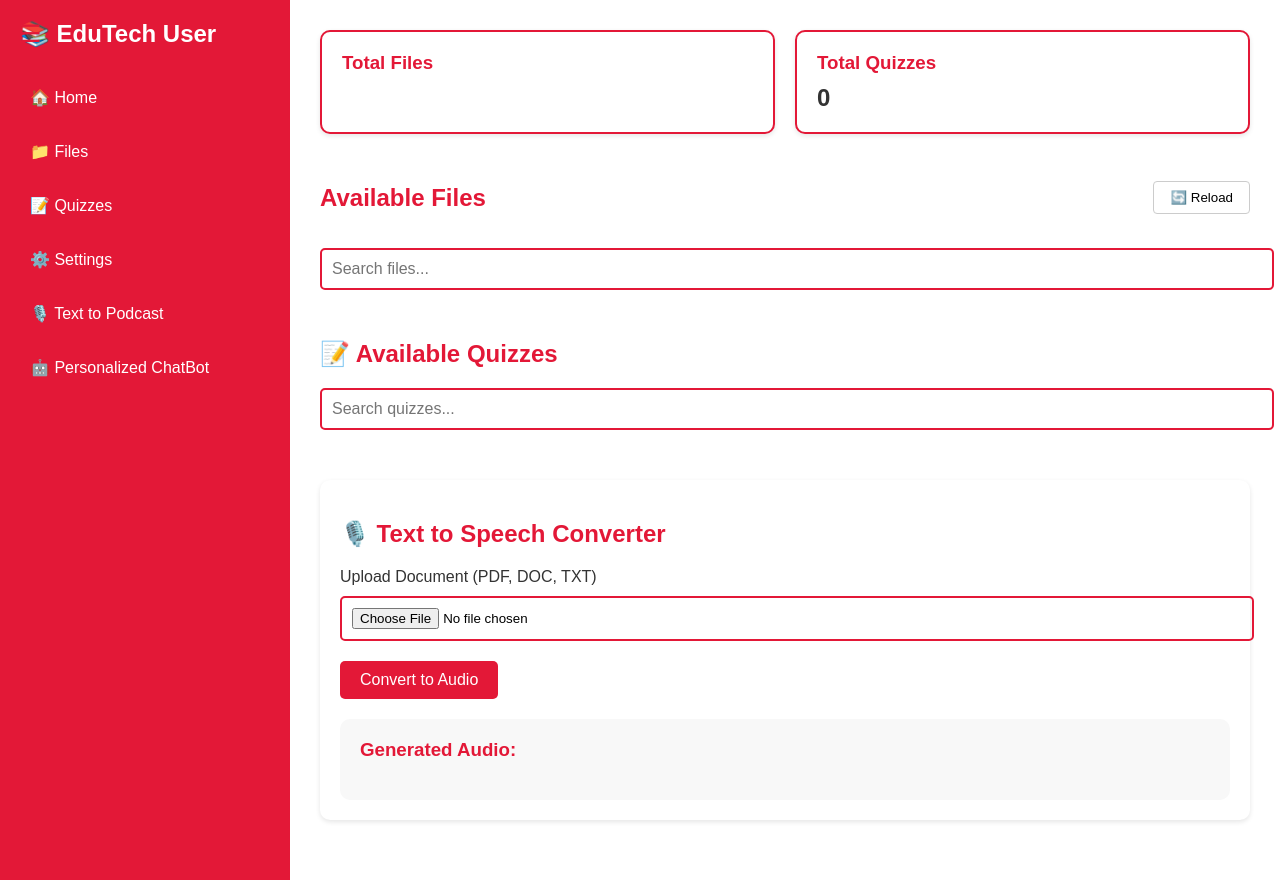
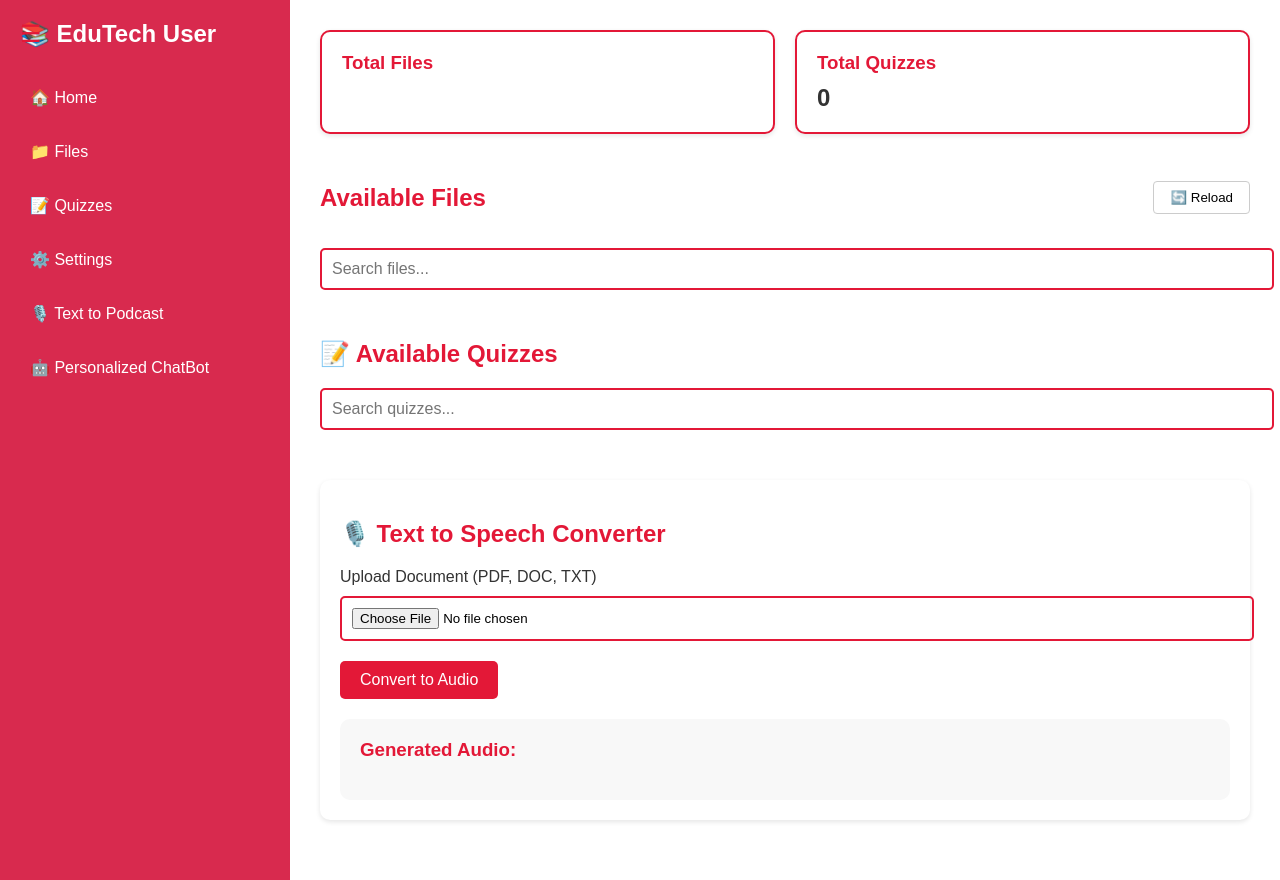
Before and after one commit to Shivam10-7/webuni-gh-pages, a Flask app: page /user in a window 1280 px wide. Run offline with Flask 3, Linux system fonts and the light colour scheme.

Commit message:
changes in admin and user

```diff
--- a/templates/admin.html
+++ b/templates/admin.html
@@ -342,7 +342,7 @@
             <h1>EduTech</h1>
             <nav>
                 <ul>
-                    <li><a href="#home"><i class="fas fa-home"></i> Home</a></li>
+                    <li><a href="/"><i class="fas fa-home"></i> Home</a></li>
                     <li><a href="#files"><i class="fas fa-file"></i> Files</a></li>
                     <li><a href="#quizzes"><i class="fas fa-question-circle"></i> Quizzes</a></li>
                     <li><a href="#settings"><i class="fas fa-cog"></i> Settings</a></li>
--- a/templates/user.html
+++ b/templates/user.html
@@ -44,7 +44,7 @@
 
     <div class="dashboard" style="display: flex; min-height: 100vh;">
         <!-- Sidebar -->
-        <div class="sidebar" id="sidebar" style="width: 250px; background-color: #e31837; color: white; padding: 20px; transition: all 0.3s ease;">
+        <div class="sidebar" id="sidebar" style="width: 250px; background-color: #d82a4e; color: white; padding: 20px; transition: all 0.3s ease;">
             <h1 style="margin: 0 0 30px 0; font-size: 24px;">📚 EduTech User</h1>
             <nav>
                 <ul id="sidebarMenu" style="list-style: none; padding: 0; margin: 0;">
```
